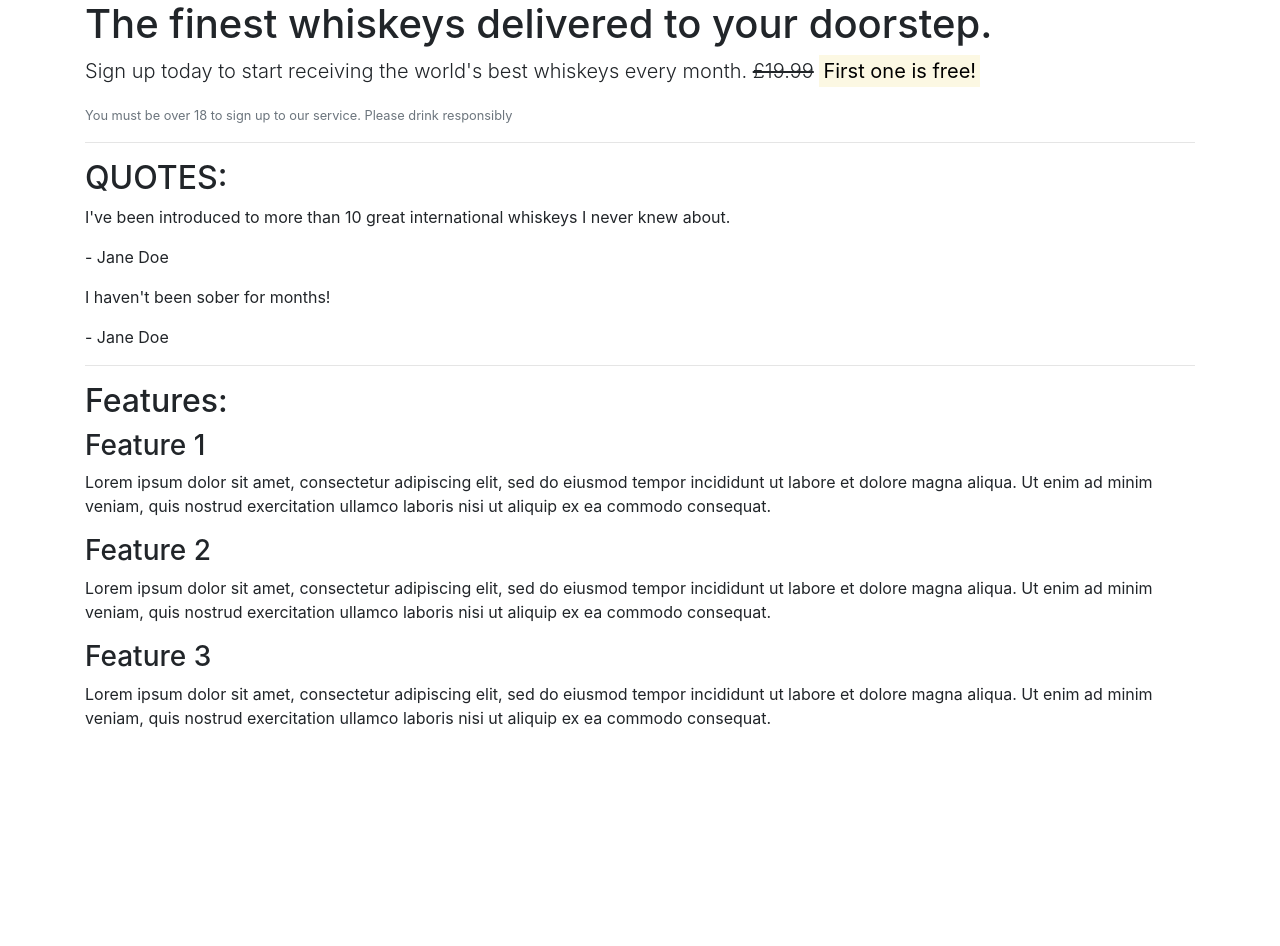
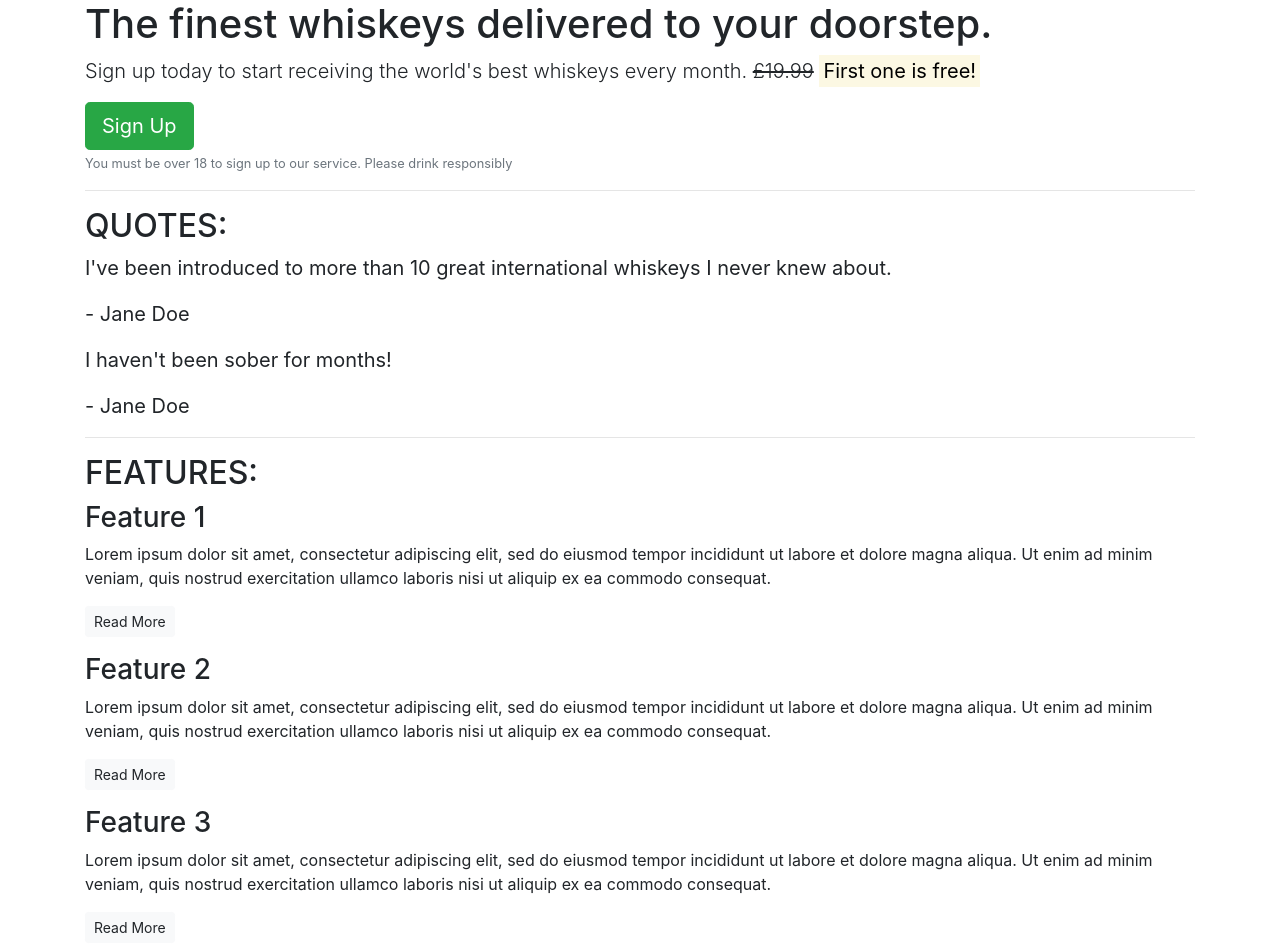
Before and after one commit to Yahya-H-Mohamed/Bootstrap-Practice-Whiskey-Page, a plain HTML site: page index.html in a window 1280 px wide. Before the commit the page ends 800 px from the top, so only its background shows below. Drawn offline with nearby package versions, Linux system fonts and the light colour scheme.

Commit message:
add buttons to main sections

```diff
--- a/index.html
+++ b/index.html
@@ -13,6 +13,7 @@
         <section class="callout">
             <h1>The finest whiskeys delivered to your doorstep.</h1>
             <p class="lead">Sign up today to start receiving the world's best whiskeys every month. <s>£19.99</s> <strong><mark>First one is free!</mark></strong></p>
+            <button class="btn btn-success btn-lg">Sign Up</button>
             <p class="text-muted"><small>You must be over 18 to sign up to our service. Please drink responsibly</small></p>
         </section>
         <!-- /.callout -->
@@ -21,32 +22,35 @@
         <!-- Quotes -->
         <section class="quotes">
             <h2 class="text-uppercase">Quotes:</h2>
-            <div class="quote">
+            <blockquote class="blockquote">
                 <p>I've been introduced to more than 10 great international whiskeys I never knew about.</p>
                 <p>- Jane Doe</p>
-            </div>
-            <div class="quote">
+            </blockquote>
+            <blockquote class="blockquote">
                 <p>I haven't been sober for months!</p>
                 <p>- Jane Doe</p>
-            </div>
+            </blockquote>
         </section>
         <!-- /.quotes -->
         <hr>
 
         <!-- Features -->
         <section class="features">
-            <h2>Features:</h2>
+            <h2 class="text-uppercase">Features:</h2>
             <div class="feature">
                 <h3>Feature 1</h3>
                 <p>Lorem ipsum dolor sit amet, consectetur adipiscing elit, sed do eiusmod tempor incididunt ut labore et dolore magna aliqua. Ut enim ad minim veniam, quis nostrud exercitation ullamco laboris nisi ut aliquip ex ea commodo consequat.</p>
+                <p><a class="btn btn-sm btn-light" href="">Read More</a></p>
             </div>
             <div class="feature">
                 <h3>Feature 2</h3>
                 <p>Lorem ipsum dolor sit amet, consectetur adipiscing elit, sed do eiusmod tempor incididunt ut labore et dolore magna aliqua. Ut enim ad minim veniam, quis nostrud exercitation ullamco laboris nisi ut aliquip ex ea commodo consequat.</p>
+                <p><a class="btn btn-sm btn-light" href="">Read More</a></p>
             </div>
             <div class="feature">
                 <h3>Feature 3</h3>
                 <p>Lorem ipsum dolor sit amet, consectetur adipiscing elit, sed do eiusmod tempor incididunt ut labore et dolore magna aliqua. Ut enim ad minim veniam, quis nostrud exercitation ullamco laboris nisi ut aliquip ex ea commodo consequat.</p>
+                <p><a class="btn btn-sm btn-light" href="">Read More</a></p>
             </div>
         </section>
         <!-- /.features -->
```
